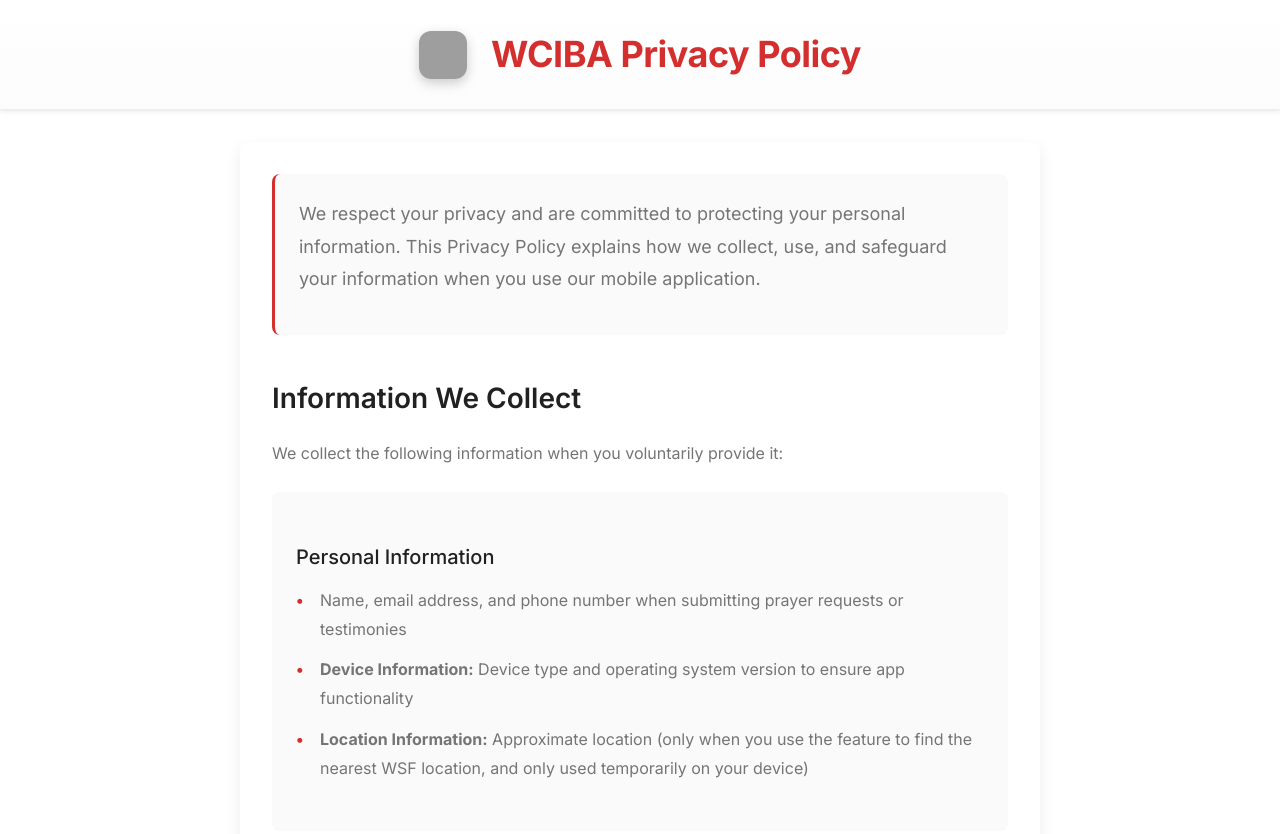
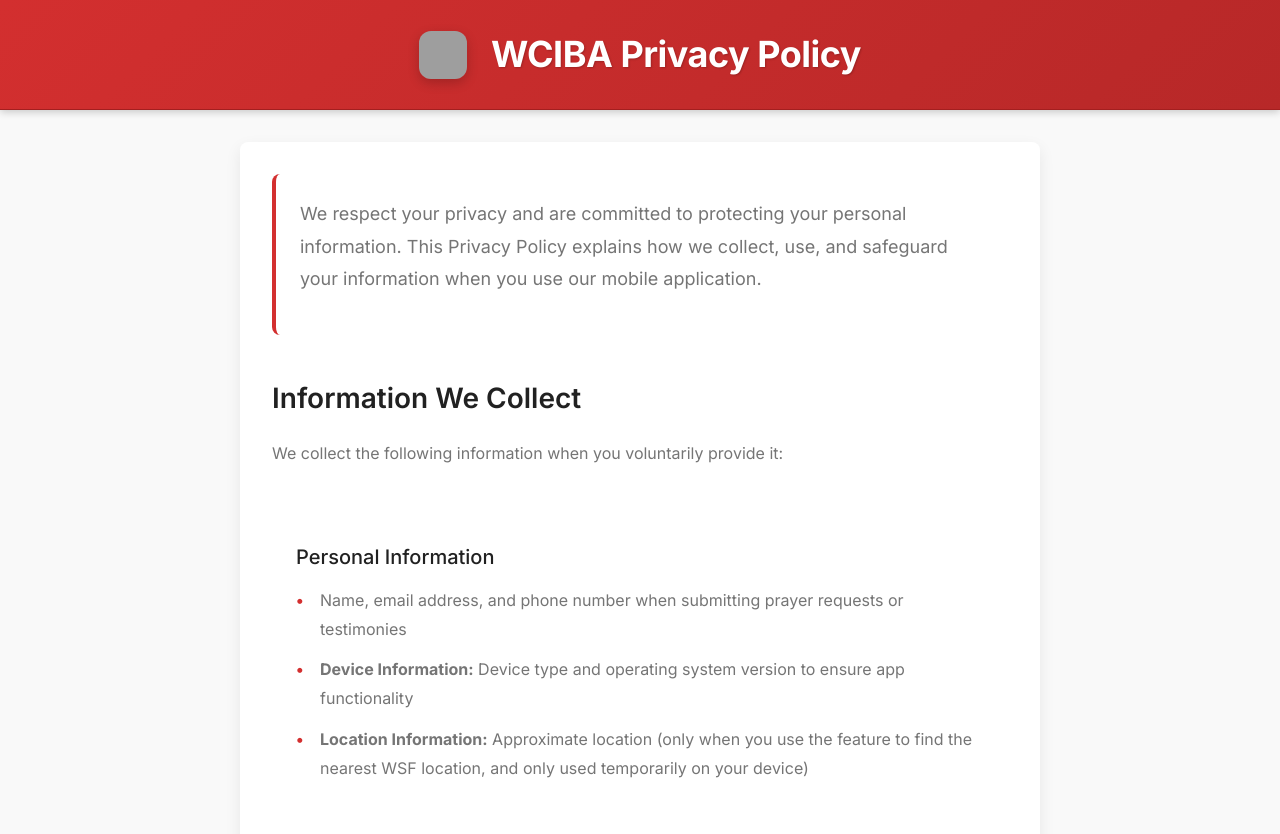
Before and after one commit to WCIBA-Dev-Team/Privacypolicy, a website: page index.html in a window 1280 px wide. Shown: the top 834 px of the page. Drawn offline with Linux system fonts and the light colour scheme; grey boxes are pictures that could not be loaded.

Commit message:
style: update header design with red gradient and enhance color contrast throughout

```diff
--- a/index.html
+++ b/index.html
@@ -20,9 +20,9 @@
             --primary-color: #D32F2F; /* Softer Red */
             --text-primary: #212121; /* Dark Grey */
             --text-secondary: #757575; /* Lighter Grey */
-            --bg-primary: #FFFFFF;
-            --bg-secondary: #FAFAFA; /* Very Light Grey */
-            --border-color: #EEEEEE; /* Light Grey for borders */
+            --bg-primary: #F9F9F9; /* Very light grey page background */
+            --bg-secondary: #FFFFFF; /* White for cards/sections on the light grey bg */
+            --border-color: #E0E0E0; /* Slightly darker border for better contrast on F9F9F9 */
             --shadow: 0 2px 4px rgba(0, 0, 0, 0.08); /* Softer shadow */
             --accent-color: #FFAB91; /* A light coral/peach for accents if needed */
         }
@@ -39,9 +39,9 @@
 
 
         .header {
-            background: linear-gradient(to bottom, #FFFFFF, #FCFCFC); /* Subtle gradient */
-            border-bottom: 1px solid var(--border-color);
-            box-shadow: var(--shadow);
+            background: linear-gradient(135deg, var(--primary-color) 0%, #B72828 100%); /* Rich red gradient */
+            border-bottom: 1px solid #A31F1F; /* Darker border for red header */
+            box-shadow: 0 2px 8px rgba(0,0,0,0.2); /* Slightly stronger shadow for prominent header */
             position: sticky;
             top: 0;
             z-index: 100;
@@ -72,21 +72,22 @@
         }
 
         .header h1 {
-            font-size: 2.25rem; /* Increased size */
+            font-size: 2.25rem;
             font-weight: 700;
-            color: var(--primary-color);
+            color: #FFFFFF; /* White text for red header */
             margin: 0;
             letter-spacing: -0.5px;
             text-align: center;
+            text-shadow: 1px 1px 2px rgba(0,0,0,0.2); /* Subtle text shadow for depth */
         }
 
         .container {
             max-width: 800px;
             margin: 2rem auto;
             padding: 2rem;
-            background: var(--bg-primary);
-            box-shadow: 0 6px 16px rgba(0, 0, 0, 0.08); /* Added shadow */
-            border-radius: 8px; /* Added border-radius */
+            background: var(--bg-secondary); /* Changed to bg-secondary (white) to pop on new --bg-primary */
+            box-shadow: 0 6px 16px rgba(0, 0, 0, 0.08);
+            border-radius: 8px;
         }
 
 
@@ -95,9 +96,9 @@
             color: var(--text-secondary);
             margin-bottom: 2rem;
             padding: 1.5rem;
-            background: var(--bg-secondary);
+            background: var(--bg-secondary); /* Ensure intro card also uses white bg */
             border-radius: 8px;
-            border-left: 3px solid var(--primary-color);
+            border-left: 4px solid var(--primary-color); /* Slightly thicker accent border */
         }
 
         h2 {
```
